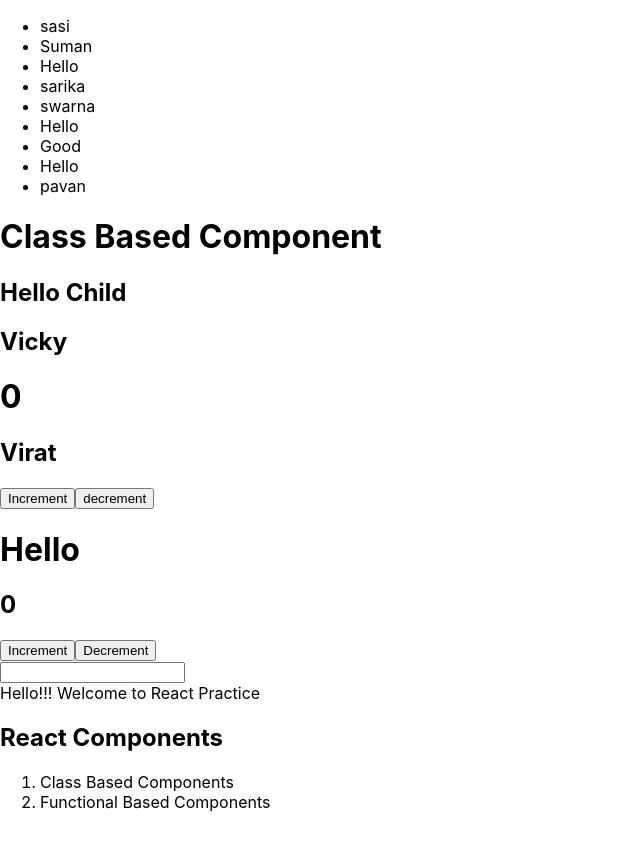
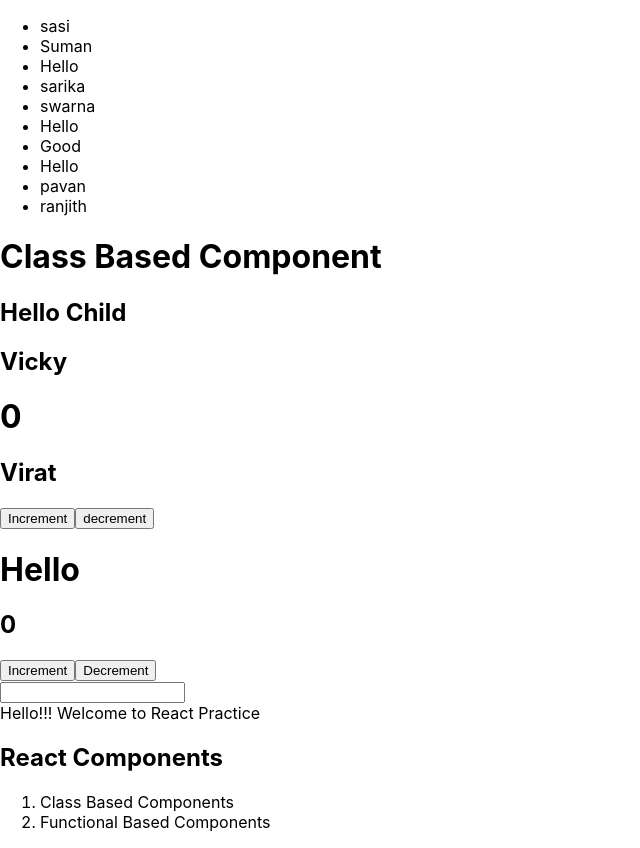
Before and after one commit to VeluruSumanvsn/ReactBatch9, a React (Create React App) app: page / in a window 1280 px wide. Shown: the whole page, without its empty margins (0-640 px from the left). Built offline with nearby package versions, Linux system fonts and the light colour scheme.

Commit message:
list item  add

```diff
--- a/src/Components/Header.js
+++ b/src/Components/Header.js
@@ -13,6 +13,7 @@ function Header(){
                 <li>Good</li>
                 <li>Hello</li>
                 <li>pavan</li>
+                <li>ranjith</li>
 
             </ul>
         </div>
```
